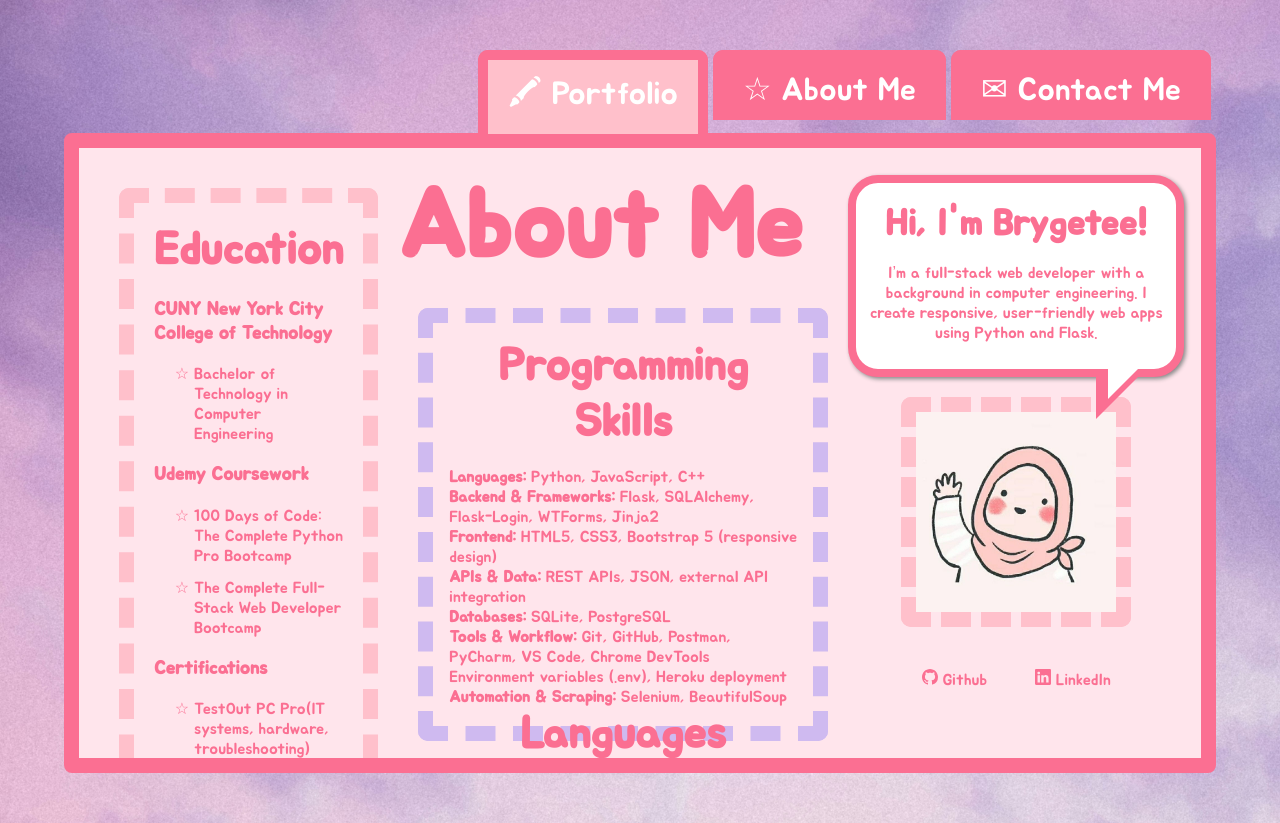
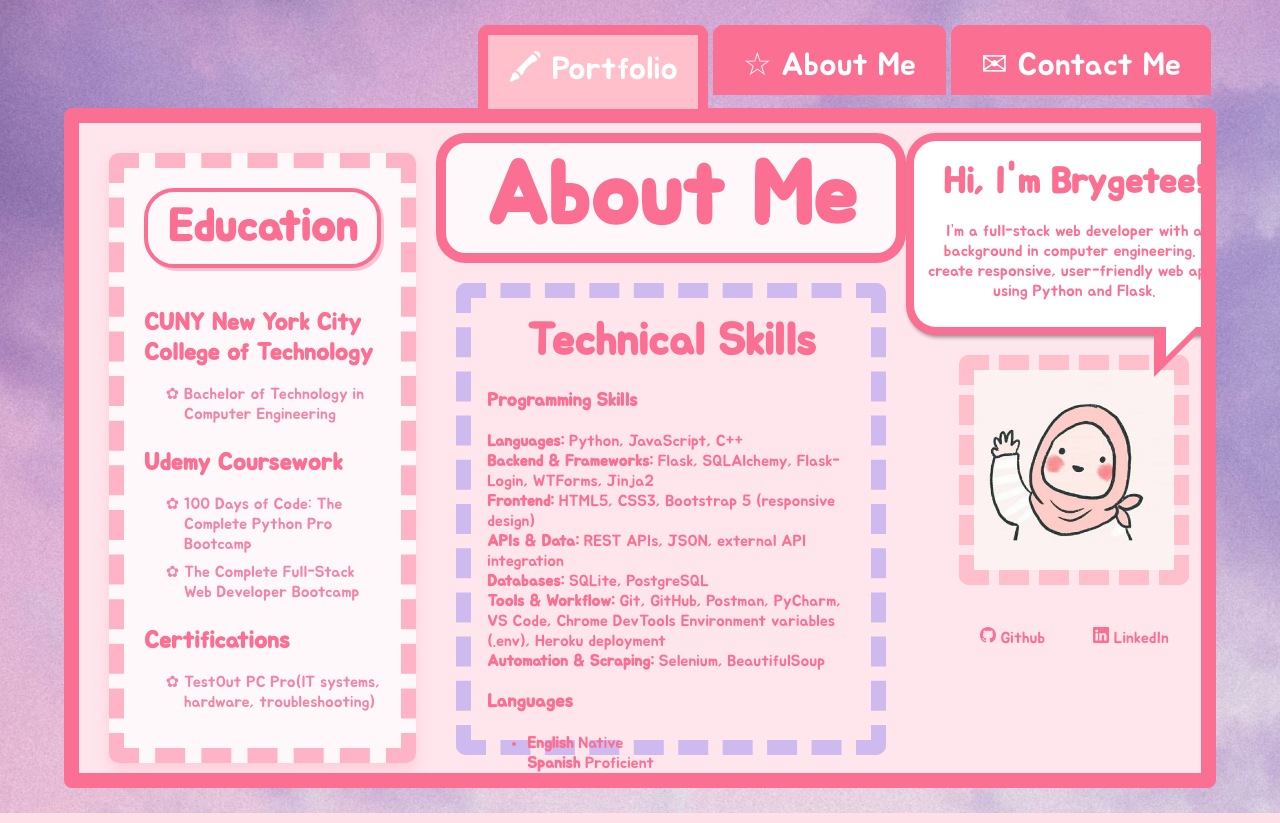
Before and after one commit to Brygetee/My-Portfolio-Website, a Flask app: page / in a window 1280 px wide. Run offline with Flask 3, Linux system fonts and the light colour scheme.

Commit message:
Changed color variable names and edited education

```diff
--- a/static/styles.css
+++ b/static/styles.css
@@ -1,4 +1,17 @@
 /*/*-----------------------------------------General Page Styles-----------------------------------------*/
+/*-----Colors-----*/
+:root{
+    --dark-pink :#fb6f92;
+    --light-pink: #ffe5ec;
+    --light-purple: #cfbaf0;
+    --off-white: #fff8fb;
+    --pink-shadow: #fb6f9273;
+    --text-pink:  #f284aa;
+}
+
+
+
+
 /*-----Fonts-----*/
 .jua-regular {
   font-family: "Jua", sans-serif;
@@ -6,19 +19,20 @@
   font-style: normal;
 }
 
+
 /*-----Body Styles-----*/
 body{
     background-image: url("pink_sky2.jpg");
     background-size: cover;
     font-family: "Jua", sans-serif;
-    color: #fb6f92;
+    color: var(--dark-pink);
 }
 
 /*-----Tab Styles & Folder Styles-----*/
 
 .folder-container {
   max-width: 90vw;
-  margin: 50px auto;
+  margin: 25px auto;
 }
 
 .tabs {
@@ -29,7 +43,7 @@
 
 .tab {
   padding: 10px 20px;
-  border: 10px solid #fb6f92;
+  border: 10px solid var(--dark-pink);
   border-bottom: none;
   border-radius: 10px 10px 0 0;
   cursor: pointer;
@@ -37,12 +51,12 @@
   z-index: 1;
   font-family: "Jua";
   font-size: 2rem;
-  color: #fb6f92;
+  color: var(--dark-pink);
   background: white;
 }
 
 .tab.about {
-    background: #fb6f92;
+    background:var(--dark-pink);
     color: white;
 
 }
@@ -52,29 +66,28 @@
     color: white;
 }
 .tab.contact{
-    background: #fb6f92;
+    background: var(--dark-pink);
     color: white;
 }
 /*-----------------------------------------About Me page styles-----------------------------------------*/
 .content {
-  border: 15px solid #fb6f92;
-  padding: 20px;
+  border: 15px solid var(--dark-pink);
+  padding: 10px;
   border-radius: 8px 8px 8px 8px; /* Curve for the rest of the folder */
-  background: #ffe5ec;
-  height: 80vh;
+  background: var(--light-pink);
+  height: 85vh;
   box-sizing: border-box;
   overflow: hidden;
 }
 
 /* About Section Styles*/
 .about_section{
-
     border-radius: 10px;
     padding: 10px 20px;
     margin: 20px;
 }
 .about_section.languages{
-     border: 15px dashed #fb6f92;
+     border: 15px dashed var(--dark-pink);
 }
 
 
@@ -119,7 +132,7 @@
   padding: 10px;
   text-align: center;
   background-color: #fff;
-  border: 8px solid #fb6f92;  /* main outline color */
+  border: 8px solid var(--dark-pink); /* main outline color */
   border-radius: 30px;
   box-shadow: 2px 2px 4px #888;
   margin-bottom: 20px;
@@ -141,7 +154,7 @@
   border-width: 25px;
   border-style: solid;
   /* outline color matches border */
-  border-color: #fb6f92 transparent transparent #fb6f92;
+  border-color: var(--dark-pink) transparent transparent var(--dark-pink);
 }
 
 /* triangle fill (inner part) */
@@ -159,44 +172,83 @@
 .paragraph_sections{
     height: 100%;
     display: flex;
-    flex-direction: row;
+}
+/*--------------------------------------About Me Page Column Sections----------------------------------------------*/
+
+.first_column, .second_column, .third_column{
+    display: flex;
+    flex-direction: column;
+    align-items: center;
+    box-sizing: border-box;
+}
+
+.first_column{
+    justify-content: flex-start;
+}
+
+
+.about_section.education{
+    border: 15px dashed #ffb3c6;
+    padding: 20px;
+    box-sizing: border-box;
+    height: 100%;
+    background: var(--off-white);
+    box-shadow: 0 8px 15px rgba(251,111,146,0.18);
+    transition: transform 0.3s ease, box-shadow 0.3s ease;
+}
+
+.about_section.education:hover{
+    transform: translateY(-5px);
+    box-shadow: 6px 10px 15px var(--pink-shadow);
+}
+
+.first_column h2 {
+    background: var(--off-white);
+    color: var(--dark-pink);
+    border: 4px solid var(--dark-pink);
+    border-radius: 30px;
+    display: inline-block;
+    padding: 8px 20px;
+    width: fit-content;
+    margin: 0 auto 20px auto;
+    box-shadow: 3px 3px 0 #ffc2d1;
+    font-weight: bold;
+}
+
+
+.first_column h3{
+    margin-bottom: 0;
+    font-size: 1.5rem;
+    color: var(--dark-pink);
+    text-shadow:
+    1px 1px 0 var(--off-white);
+}
+
+
+
+.education_list{
+    list-style-type: "✿ ";
+    color: var(--text-pink);
 
 
 }
-/*--------------------------------------About Me Page Column Sections----------------------------------------------*/
-.first_column, .second_column, .third_column{
-    display: flex;
-    flex-direction: column;
-    justify-content: space-evenly;
-    align-items: center;
+.education_list li{
+    margin-bottom: 0.5em;
 }
 
-.about_section.education{
-    border: 15px dashed pink;
-    height: 100%;
-    padding: 20px;
-}
-.about_section.education:hover{
-    transform: scale(1.05, 1.05);
-    transition: transform 0.3s ease-in-out;
-    box-shadow: 5px -5px 25px pink;
-
-}
-
-.education_list{
-    list-style-type: "☆ ";
-}
-.education_list li{
-    margin-bottom: 0.75em;
-}
 
 .about_section.programming_skills{
-    border: 15px dashed #cfbaf0;
+    border: 15px dashed var(--light-purple);
     padding: 1em;
     height: 65%;
 }
 .second_column h1{
-    font-size: 6rem;
+    background: var(--off-white);
+    color: var(--dark-pink);
+    border: 10px solid var(--dark-pink);
+    text-align:center;
+    border-radius: 30px;
+    font-size: 5.5rem;
     font-weight: bold;
     padding:0 auto;
     width: 450px;
@@ -209,6 +261,7 @@
     margin: 0 0 0.35em 0;
 
 
+
 }
 .about-page-container{
     height: 100%;
--- a/templates/index.html
+++ b/templates/index.html
@@ -31,7 +31,8 @@
             <div class="second_column">
                 <h1>About Me</h1>
                 <div class="about_section programming_skills">
-                    <h2>Programming Skills</h2>
+                    <h2>Technical Skills</h2>
+                    <h3>Programming Skills</h3>
                         <b>Languages: </b> Python, JavaScript, C++<br>
                         <b>Backend & Frameworks: </b> Flask, SQLAlchemy, Flask-Login, WTForms, Jinja2<br>
                         <b>Frontend: </b>HTML5, CSS3, Bootstrap 5 (responsive design)<br>
@@ -41,10 +42,12 @@
                             Environment variables (.env), Heroku deployment<br>
                         <b>Automation & Scraping: </b>Selenium, BeautifulSoup<br>
 
-                    <h2>Languages</h2>
-                    <b>English</b> Native<br>
+                    <h3>Languages</h3>
+                    <ul>
+                    <li><b>English</b> Native<br></li>
                     <b>Spanish</b> Proficient<br>
                     <b>Arabic</b> Intermediate<br>
+                    </ul>
                 </div>
             </div>
 
```
